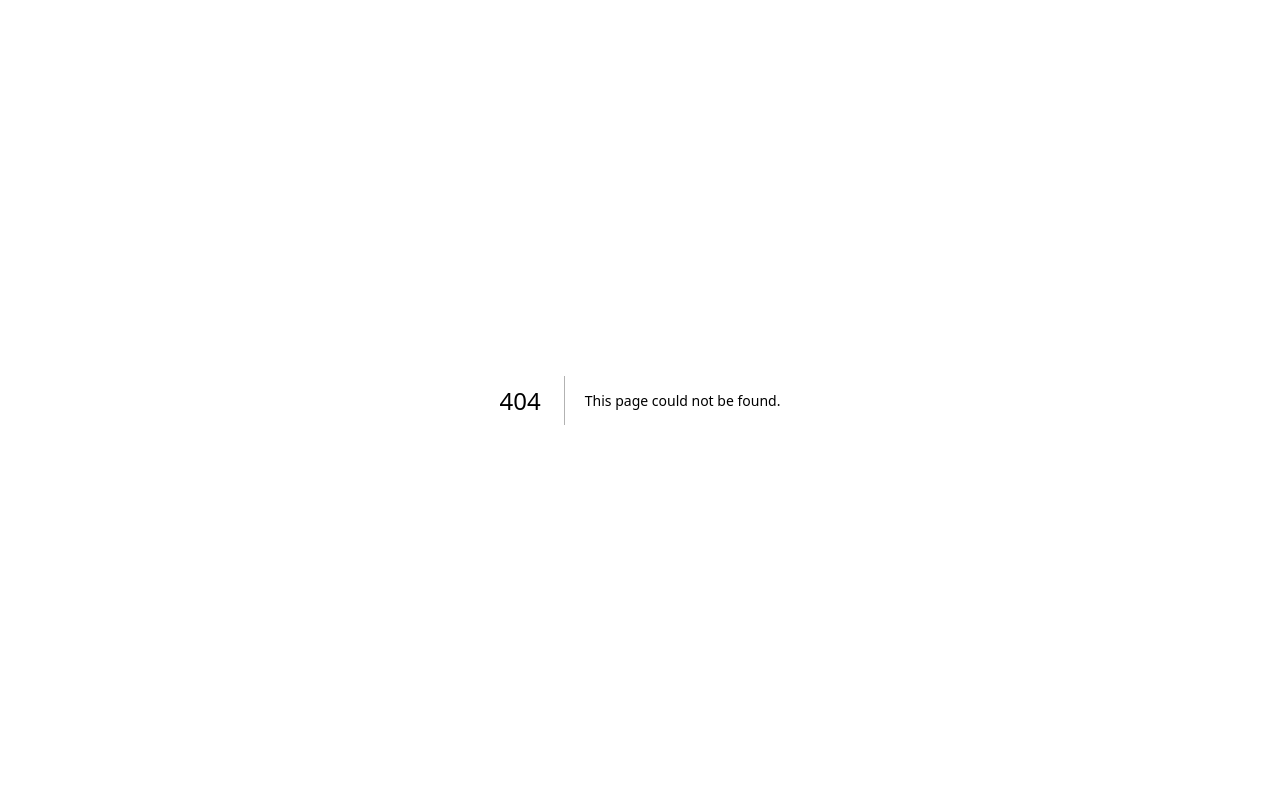
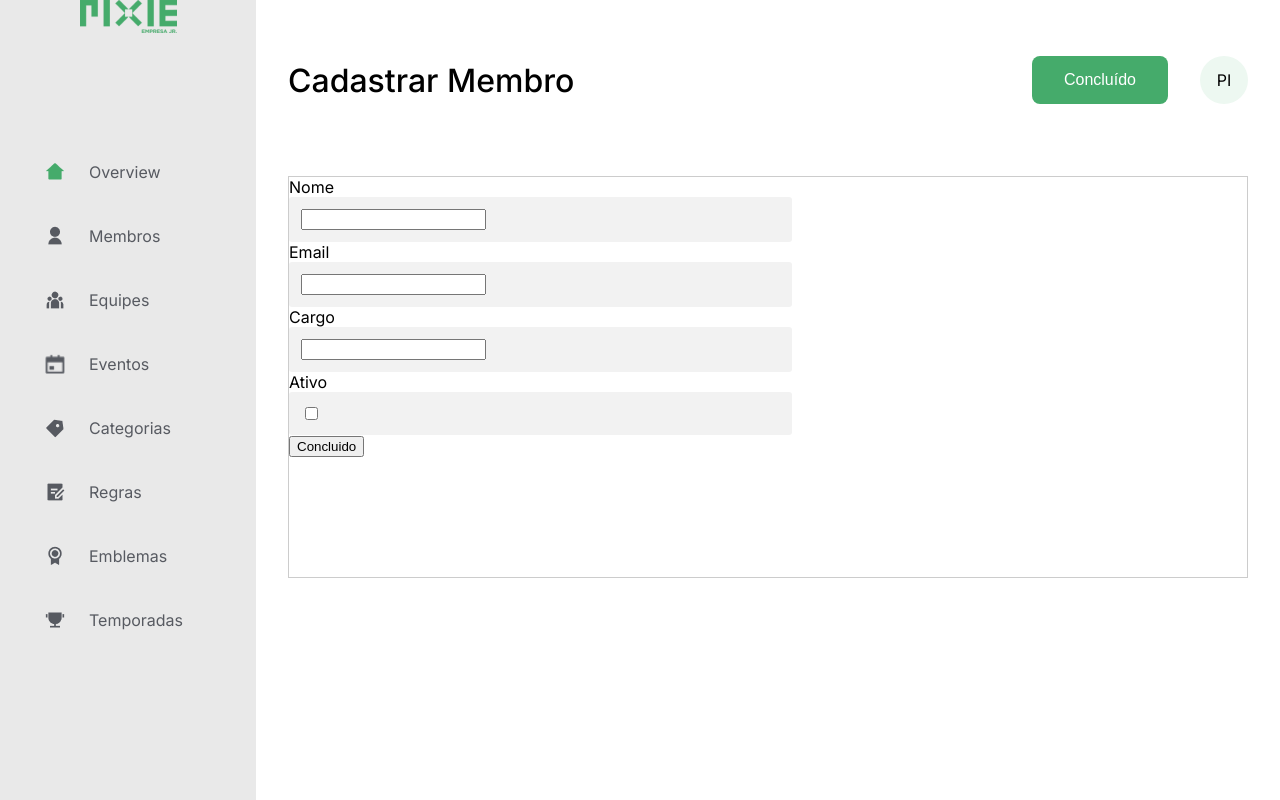
Before and after one commit to Pixie-EJ/PixiePerformanceNextJS, a Next.js app: page /cadastro in a window 1280 px wide. Before the commit this address had no page. Built offline with nearby package versions, Linux system fonts and the light colour scheme.

Commit message:
base structure

```diff
--- /dev/null
+++ b/pages/cadastro.js
@@ -0,0 +1,49 @@
+import CardRow from "../src/components/CardRow";
+import SideNavbar from "../src/components/SideNavbar";
+import TopNavbar from "../src/components/TopNavbar";
+import {
+  ContentContainer,
+  TableContainer,
+  HomeContainer,
+  RightContainer,
+  FormContainer,
+  InputContainer,
+} from "../src/styles/cadastro";
+import { DataGrid } from "@mui/x-data-grid";
+import PixieInput from "../src/components/PixieInput";
+
+export default function Home() {
+  const columns = [
+    { field: "name", headerName: "Nome", width: 300 },
+    { field: "points", headerName: "Pontos", width: 150 },
+  ];
+
+  const rows = [
+    { id: 1, name: "Eduardo Saito", points: "100" },
+    { id: 2, name: "Eduardo Saito", points: "100" },
+    { id: 3, name: "Eduardo Saito", points: "100" },
+  ];
+
+  return (
+    <HomeContainer>
+      <SideNavbar />
+      <RightContainer>
+        <TopNavbar title="Cadastrar Membro" buttonText="Concluído" />
+        <ContentContainer>
+            <FormContainer>
+            <form action="/send-data-here" method="post">
+            <label for="first">Nome</label>
+            <InputContainer><input type="text" id="nome" name="nome" /></InputContainer>
+            <label for="last">Email</label>
+            <InputContainer><input type="email" id="email" name="email" /></InputContainer>
+            <label for="last">Cargo</label>
+            <InputContainer><input type="text" id="cargo" name="cargo" /></InputContainer>
+            <label for="last">Ativo</label>
+            <InputContainer><input type="checkbox" id="ativo" name="ativo" /></InputContainer>
+            <button type="submit">Concluido</button>
+           </form></FormContainer>
+        </ContentContainer>
+      </RightContainer>
+    </HomeContainer>
+  );
+}
--- /dev/null
+++ b/src/styles/cadastro.js
@@ -0,0 +1,46 @@
+import styled from "styled-components";
+
+const ContentContainer = styled.div`
+  display: flex;
+  width: 100%;
+`;
+
+const FormContainer = styled.div`
+
+  width: 100%;
+  margin: 16px 32px;
+  height: 400px;
+  border: 1px solid #ccc;
+
+`;
+
+const HomeContainer = styled.div`
+  display: flex;
+  flex-direction: row;
+`;
+
+const RightContainer = styled.div`
+  display: flex;
+  flex-direction: column;
+  width: 100%;
+`;
+
+const InputContainer = styled.div`
+
+  position: flex;
+    border: none;
+    -webkit-appearance: none;
+    -ms-appearance: none;
+    -moz-appearance: none;
+    appearance: none;
+    background: #f2f2f2;
+    padding: 12px;
+    border-radius: 3px;
+    width: 50%;
+    font-size: 14px;
+
+`;
+
+
+
+export { ContentContainer, FormContainer, HomeContainer, InputContainer, RightContainer };
```
Also changed, not shown: 1 other file (tests, documents, lock files or other folders).
